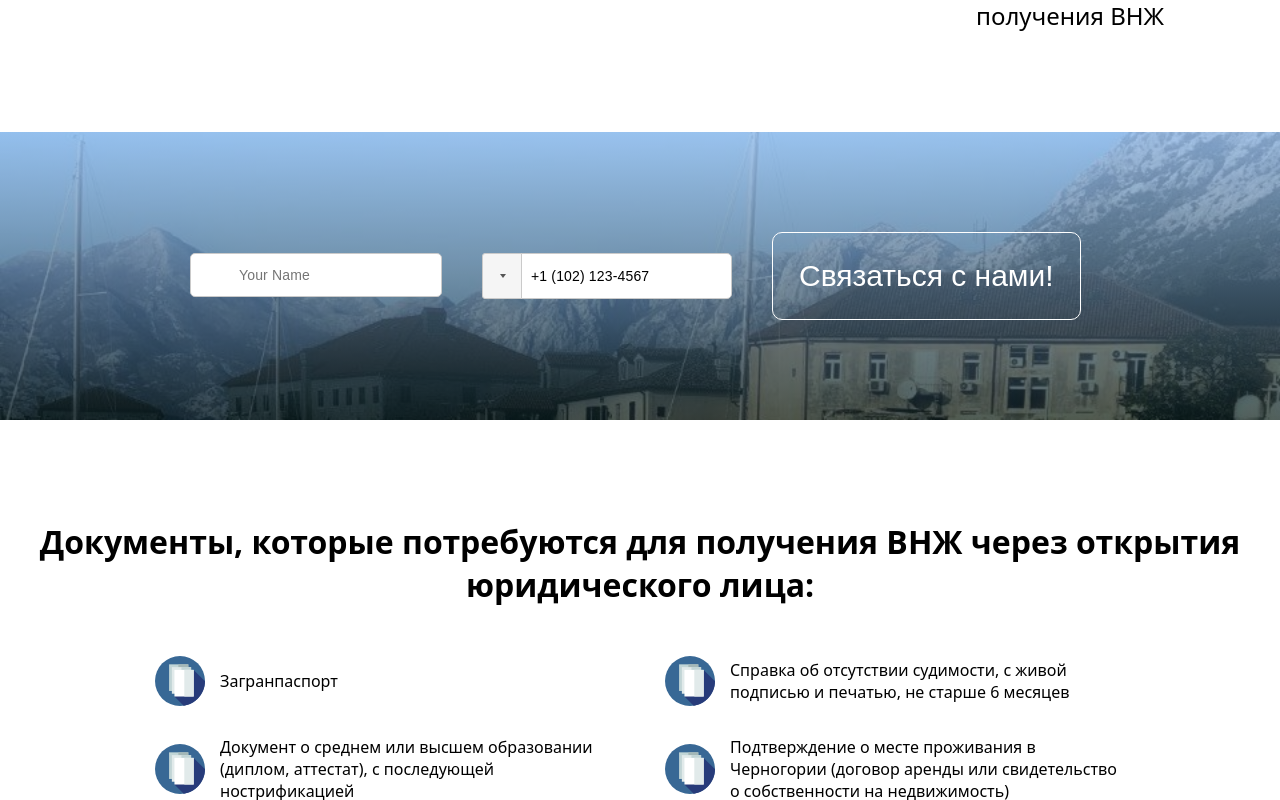
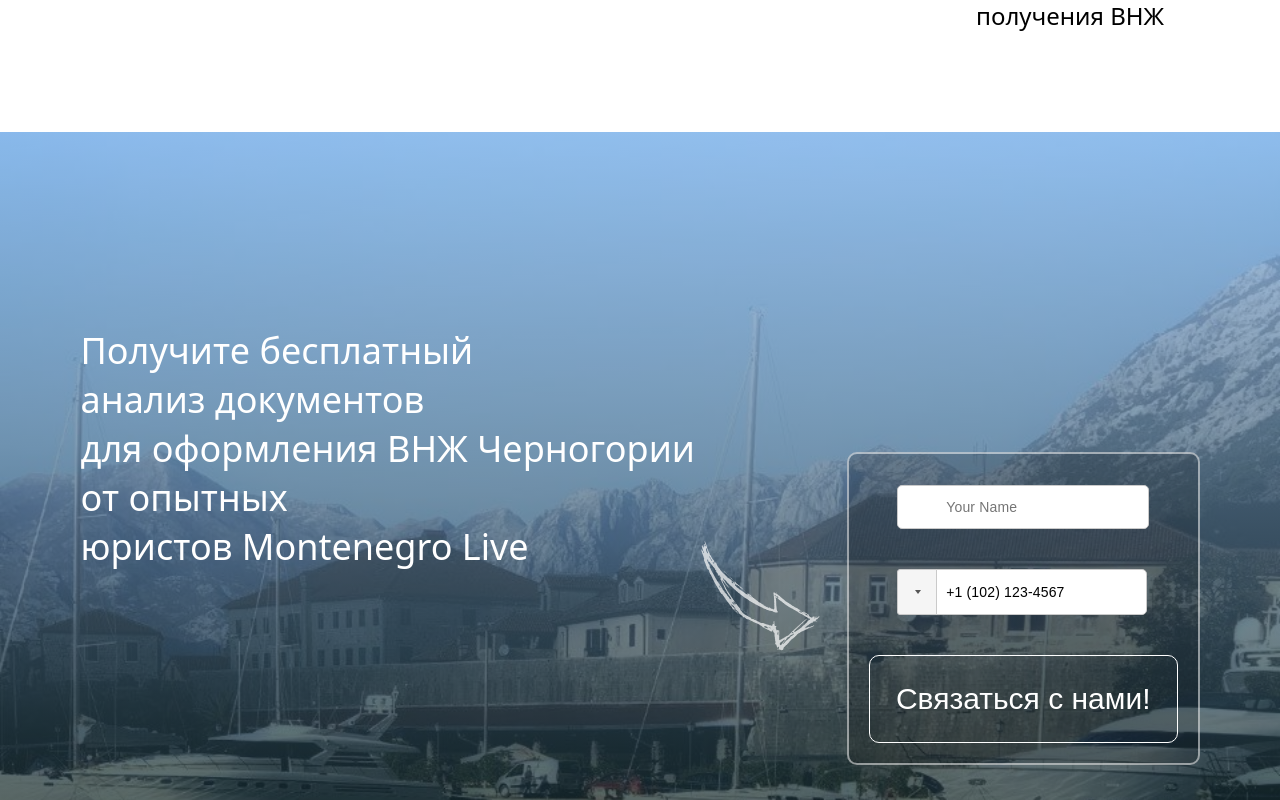
Before and after one commit to Safirenat/MonteNov, a React (Create React App) app: page / in a window 1280 px wide. Shown: the part 2280-3080 px from the top of the page. Built offline with nearby package versions, Linux system fonts and the light colour scheme.

Commit message:
add-mobile-form-all

```diff
--- a/src/components/Analiz/Analiz.js
+++ b/src/components/Analiz/Analiz.js
@@ -27,13 +27,12 @@
 		send("service_exbz4dg", "template_qe62u6w", toSend, "EGF04yEuv7MdmYIlB")
 			.then((response) => {
 				console.log("SUCCESS!", response.status, response.text);
-				window.location.reload()
+				window.location.reload();
 			})
 
 			.catch((err) => {
 				console.log("FAILED...", err);
 			});
-
 	};
 
 	// const cancelCourse = () => {
@@ -65,84 +64,18 @@
 	return (
 		<div className="benefits-background">
 			<div className="container">
-				{/* <div className="form-nov">
-					<Container style={{ width: "500px" }}>
-						<h1 className="text-center">Contact us</h1>
-						<Form onSubmit={onSubmit}>
-							<Form.Group
-								className="testgg"
-								controlId="formBasicEmail"
+				<div className="analiz analiz-desktop">
+					<p>
+						Получите бесплатный
+						<br /> анализ документов
+						<br /> для оформления ВНЖ Черногории
+						<br /> от опытных
+						<br /> юристов Montenegro Live
+					</p>
+					<div className="analiz-desktop-arrow-wrapper">
+						<Arrow />
+						<div className="input-wrapper-form">
 
-
-							>
-								<Form.Label>Email address</Form.Label>
-								<Form.Control
-									className="tesrrrrtgg"
-									type="email"
-									placeholder="Enter email"
-								></Form.Control>
-								<Form.Text>We'll never shre your</Form.Text>
-							</Form.Group>
-
-							<Form.Group controlId="formBasicPassword">
-								<Form.Label>Example textarea</Form.Label>
-								<Form.Control
-									as="textarea"
-									rows="3"
-									name="message"
-									placeholder="Your message"
-									value={toSend.message}
-									onChange={handleChange}
-								></Form.Control>
-							</Form.Group>
-
-							<Form.Group controlId="formBasicCheckbox">
-								<Form.Check
-									type="checkbox"
-									label="Check me out"
-									onChange={handleChange}
-								></Form.Check>
-							</Form.Group>
-							<Button   variant="primary" type="submit" onClick={reloadPage}>
-								Submit
-							</Button>
-						</Form>
-					</Container>
-				</div> */}
-
-				{/* dkhgd */}
-				<div className="input-wrapper-form">
-					{/* <form onSubmit={onSubmit}>
-						<input
-							type="text"
-							name="from_name"
-							placeholder="from name"
-							value={toSend.from_name}
-							onChange={handleChange}
-						/>
-						<input
-							type="text"
-							name="to_name"
-							placeholder="to name"
-							value={toSend.to_name}
-							onChange={handleChange}
-						/>
-						<input
-							type="text"
-							name="message"
-							placeholder="Your message"
-							value={toSend.message}
-							onChange={handleChange}
-						/>
-						<input
-							type="text"
-							name="reply_to"
-							placeholder="Your email"
-							value={toSend.reply_to}
-							onChange={handleChange}
-						/>
-						<button type="submit">Submit</button>
-					</form> */}
 					<form onSubmit={onSubmit} className="form-wrapper">
 						<div className="input-text-wrapper">
 							<div>
@@ -173,12 +106,14 @@
 							</div>
 						</div>
 
-						{/* <button  type="submit"> */}
 						<button onClick={() => show("success")} type="submit">
 							Связаться с нами!
 						</button>
 					</form>
 				</div>
+					</div>
+				</div>
+
 
 				<div className="input-wrapper-form-mobile">
 					<div className="analiz">
@@ -194,7 +129,7 @@
 							<div className="analiz-arrow-button">
 								<a
 									target="_blank"
-									href="https://t.me/MontenegroLive_Bot"
+									href="https://t.me/+38268338309"
 								>
 									Связаться с нами
 								</a>
--- a/src/components/Analiz/Analiz.scss
+++ b/src/components/Analiz/Analiz.scss
@@ -83,7 +83,7 @@
 		@media (max-width: 830px) {
 			max-width: 66px;
 			max-height: 42px;
-			padding: 15px;
+			padding: 11px;
 			font-size: 12px;
 		}
 		@media (max-width: 550px) {
@@ -95,12 +95,33 @@
 	}
 }
 
+.analiz-desktop{
+	@media (max-width: 960px){
+		display: none;
+	}
+}
+
 .analiz-arrow-wrapper {
 	padding-top: 280px;
+	display: flex;
+	// gap: 20px;
+	gap: 6px;
+	@media (max-width: 550px) {
+		padding-top: 20px;
+
+	}
+}
+
+.analiz-desktop-arrow-wrapper{
+	padding-top: 320px;
 	display: flex;
 	gap: 20px;
 	@media (max-width: 550px) {
 		padding-top: 20px;
+	}
+
+	svg{
+		padding-top: 84px;
 	}
 }
 
@@ -164,18 +185,25 @@
 .form-wrapper {
 	display: flex;
 	// justify-content: center;
+	flex-direction: column;
+	// height: 500px;
 	gap: 40px;
 	align-items: center;
 
-	@media (max-width: 960px){
-		flex-direction: column;
-	}
+	// @media (max-width: 960px){
+	// 	flex-direction: column;
+	// }
+
+	border: 2px solid rgba(255, 255, 255, 0.516);
+	background: rgba(0, 0, 0, 0.189);
+	border-radius: 10px;
+	padding: 20px;
 }
 
 .input-wrapper-form {
 	// height: 100px;
-	padding-block: 100px;
-	padding-inline: 30px;
+	// padding-block: 100px;
+	// padding-inline: 30px;
 
 	margin: 0 auto;
     max-width: 900px;
@@ -233,11 +261,13 @@
 
 .input-text-wrapper{
 	display: flex;
+	flex-direction: column;
+
 	gap:40px;
 
-	@media (max-width: 960px){
-		flex-direction: column;
-	}
+	// @media (max-width: 960px){
+	// 	flex-direction: column;
+	// }
 
 	input{
 		height: 40px;
@@ -262,7 +292,3 @@
 
 	}
 }
-
-.tesrrrrtgg{
-	// margin-bottom: 10px;
-}
--- a/src/components/Header/Header.js
+++ b/src/components/Header/Header.js
@@ -111,7 +111,7 @@
 							<div className="header-arrow-button">
 								<a
 									target="_blank"
-									href="https://t.me/MontenegroLive_Bot"
+									href="https://t.me/+38268338309"
 								>
 									Связаться с нами
 								</a>
```
